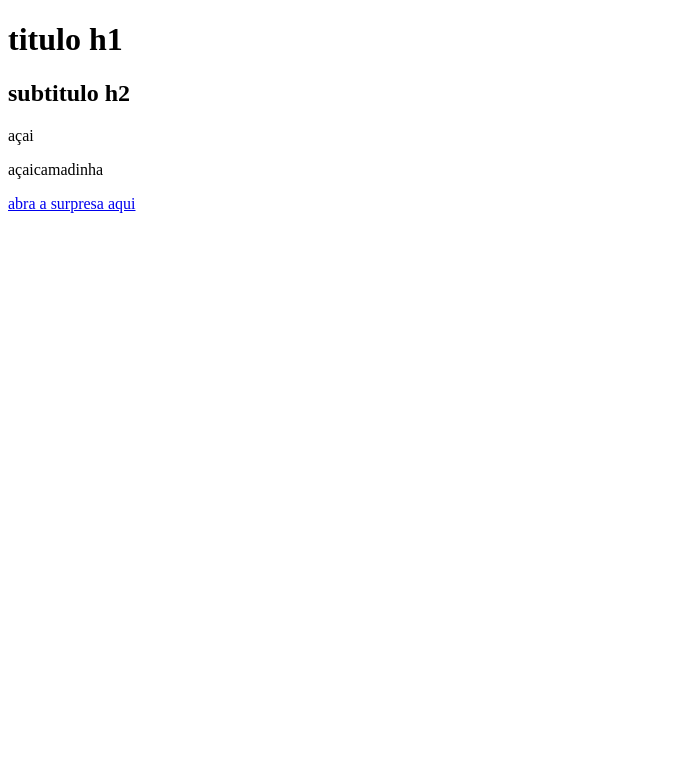
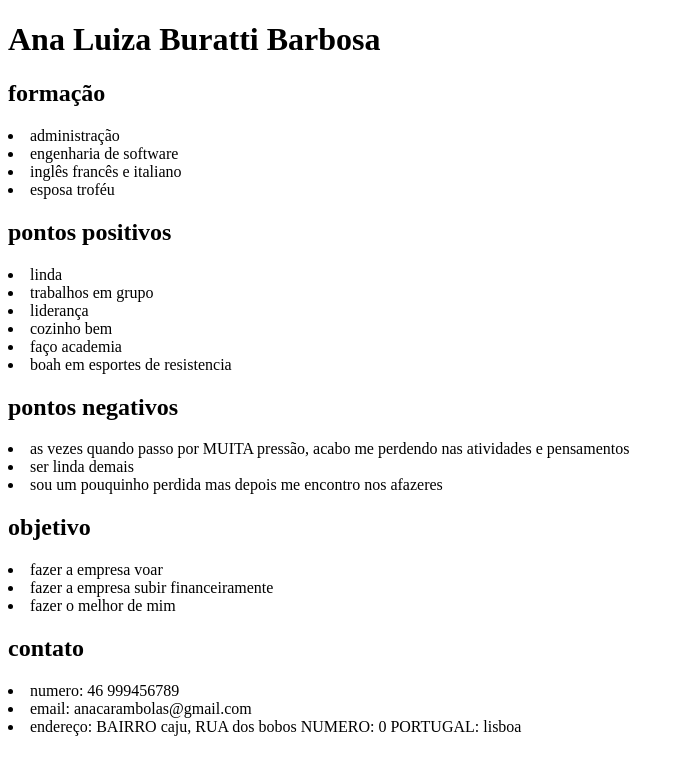
Before and after one commit to burattianaluiza19/primeirapagina, a plain HTML site: page index.html in a window 1280 px wide. Shown: the whole page, without its empty margins (0-684 px from the left). Drawn offline with Linux system fonts and the light colour scheme.

Commit message:
Add files via upload

```diff
--- a/index.html
+++ b/index.html
@@ -6,10 +6,40 @@
     <title>buratti</title>
 </head>
 <body>
-    <h1>titulo h1</h1>
-    <h2>subtitulo h2</h2>
-    <p>açai</p>
-    <p>açaicamadinha</p>
-    <a href="http://www.youtube.com">abra a surpresa aqui</a>
+    <h1>Ana Luiza Buratti Barbosa </h1>
+    <h2> formação </h2>
+    <li>administração</li>
+    <li>engenharia de software</li>
+    <li>inglês francês e italiano </li>
+    <li> esposa troféu</li>
+
+    <h2>pontos positivos</h2>
+
+<ul></ul>
+   <li>linda</li>
+   <li>trabalhos em grupo</li>
+   <li>liderança</li>
+   <li>cozinho bem</li>
+   <li>faço academia</li>
+   <li> boah em esportes de resistencia</li>
+
+   <h2>pontos negativos</h2>
+   <ul></ul>
+   <li>as vezes quando passo por MUITA pressão, acabo me perdendo nas atividades e pensamentos</li>
+   <li>ser linda demais</li>
+   <li>sou um pouquinho perdida mas depois me encontro nos afazeres</li>
+
+   <h2>objetivo</h2>
+<ul></ul>
+   <li>fazer a empresa voar</li>
+   <li>fazer a empresa subir financeiramente</li>
+   <li>fazer o melhor de mim</li>
+   <h2>contato</h2>
+<ul></ul>
+   <li>numero: 46 999456789</li>
+   <li>email: anacarambolas@gmail.com</li>
+   <li>endereço: BAIRRO caju, RUA dos bobos NUMERO: 0 PORTUGAL: lisboa</li>
+
+
 </body>
 </html>
```
